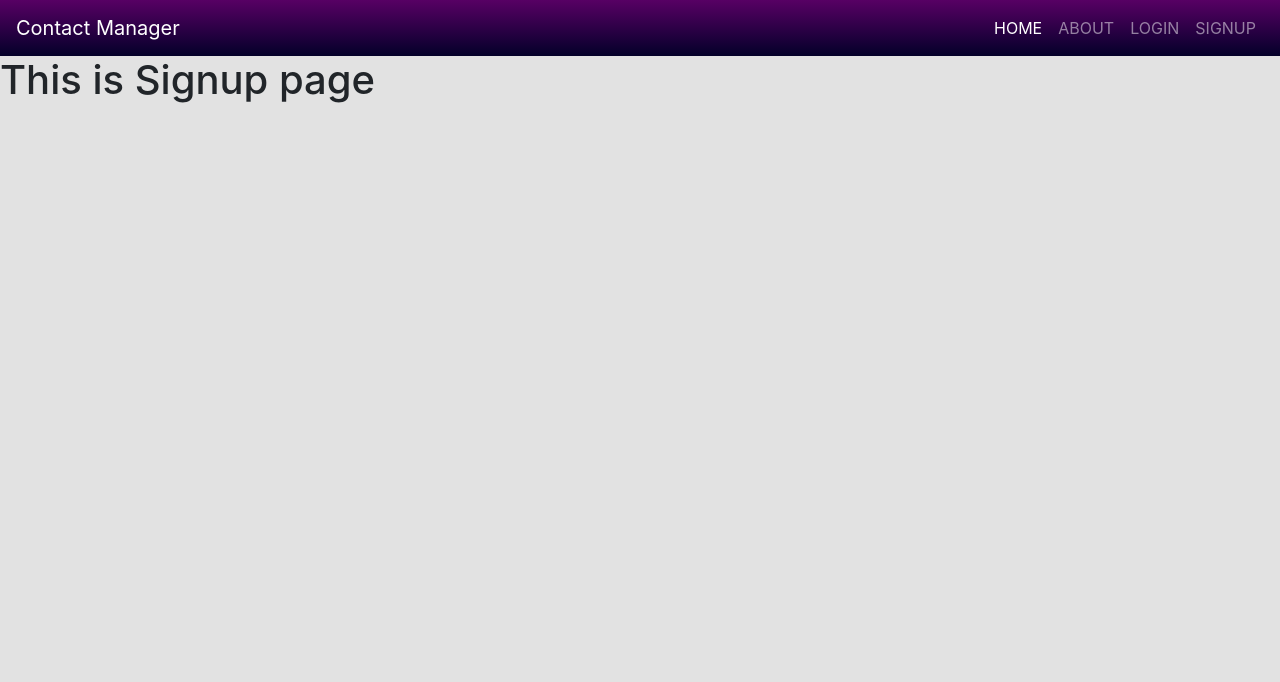
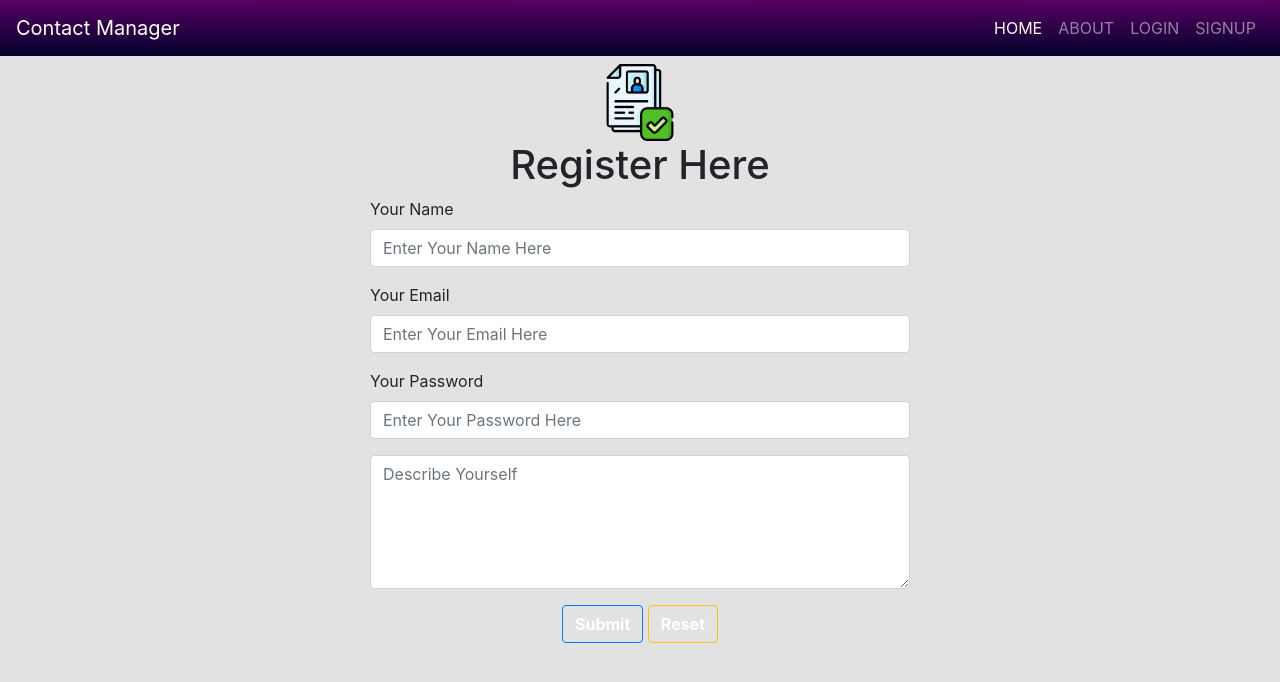
Before and after one commit to vaishkiyarminal001/contactManager, a Spring Boot app: page /signup in a window 1280 px wide. Shown: the top 682 px of the page. Run offline with Spring Boot 4, Linux system fonts and the light colour scheme.

Commit message:
Added Registration Page

```diff
--- a/contactManagement/contactmanager/src/main/resources/templates/signup.html
+++ b/contactManagement/contactmanager/src/main/resources/templates/signup.html
@@ -6,7 +6,109 @@
 	</head>
 	<body>
 		<section>
-		<h1>This is Signup page</h1>
+			<div class="container">
+				<div class="row">
+
+					<div class="col-md-6 offset-md-3">
+
+						<div class="my-card mt-2">
+
+							<div class="container text-center" >
+
+								<img style="width: 15%;" src="" th:src="@{/img/registered.png}" alt="error" />
+
+							</div>
+
+
+
+
+						<h1 class="text-center">Register Here</h1>
+
+						<form action=""th:action="@{/do_register}" method="post">
+
+			<!--name field-->
+
+			<div class="form-group">
+
+				<label for="name_field">Your Name</label>
+
+				<input
+				type="text"
+				class="form-control"
+				id="name_field"
+				aria-describedby="emailHelp"
+				placeholder="Enter Your Name Here"
+				required/>
+
+			</div>
+
+			<!--Email field-->
+
+			<div class="form-group">
+
+				<label for="email_field">Your Email</label>
+
+				<input
+				type="email"
+				class="form-control"
+				id="email_field"
+				aria-describedby="emailHelp"
+				placeholder="Enter Your Email Here"
+				required/>
+
+			</div>
+
+			<!--Password field-->
+
+			<div class="form-group">
+
+				<label for="password_field">Your Password</label>
+
+				<input
+				type="password"
+				class="form-control"
+				id="password_field"
+				aria-describedby="emailHelp"
+				placeholder="Enter Your Password Here"
+				required/>
+
+			</div>
+
+
+			<!--user about field-->
+
+			<div class="form-group">
+
+			 <textarea placeholder="Describe Yourself" rows="5" class="form-control"></textarea>
+
+			</div>
+
+			<!--Button Field-->
+
+			<div class="container text-center">
+
+				<button type="submit" class="btn btn-outline-primary font-weight-bold text-white">Submit</button>
+				<button type="reset" class="btn btn-outline-warning font-weight-bold text-white">Reset</button>
+
+
+
+			</div>
+
+
+
+
+			</div>
+
+
+
+						</form>
+						</div>
+					</div>
+
+				</div>
+			</div>
+
+
 		</section>
 	</body>
 </html>
```
Also changed, not shown: contactManagement/contactmanager/src/main/java/com/app/controller/Homecontroller.java (+7 -0 lines), contactManagement/contactmanager/src/main/resources/static/img/registered.png (added).
